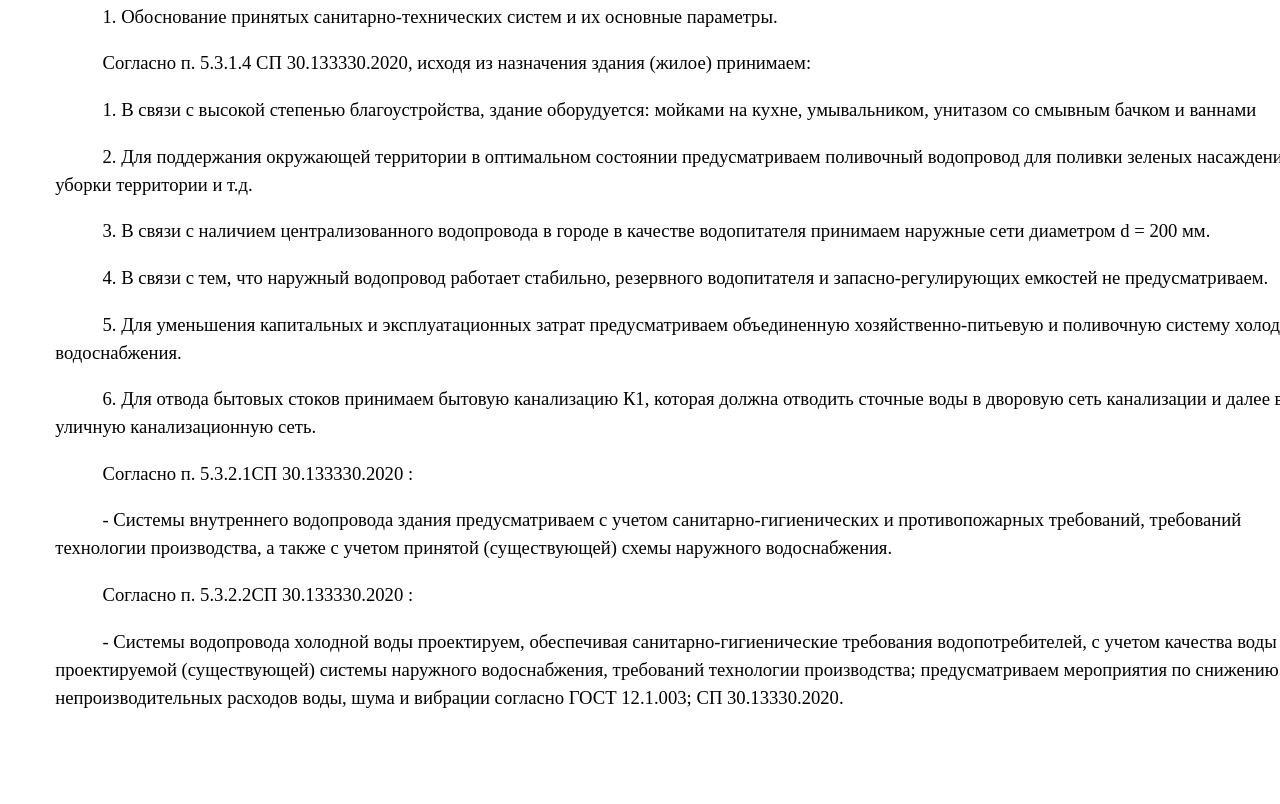
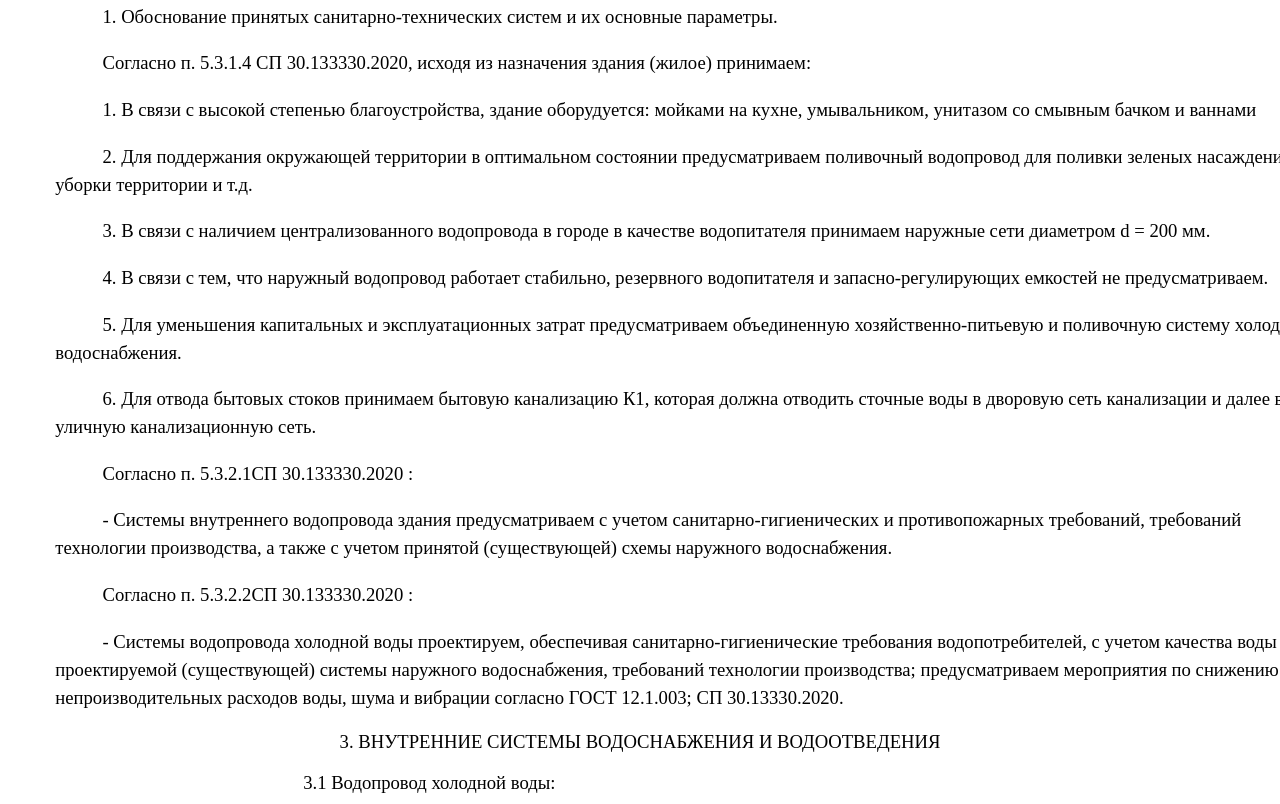
Before and after one commit to PlayaPeace/water, a plain HTML site: page index.html in a window 1280 px wide. Shown: the part 788-1592 px from the top of the page. Before the commit the page ends 1518 px from the top, so only its background shows below. Drawn offline with Linux system fonts and the light colour scheme.

Commit message:
add subchapter style

```diff
--- a/index.html
+++ b/index.html
@@ -10,9 +10,9 @@
 
 <h1 class="chapter-heading">
     <a name="_Toc211027131" class="chapter-anchor">
-        <span class="chapter-number">2</span>
+        <span class="chapter-number">2.</span>
     </a>
-    <span class="chapter-title">. ВВЕДЕНИЕ</span>
+    <span class="chapter-title">ВВЕДЕНИЕ</span>
 </h1>
 
 <p class="mso-normal">
@@ -145,5 +145,23 @@
     </span>
 </p>
 
+<div class="content-container">
+    <h1 class="chapter-heading">
+        <a name="_Toc211027132" class="chapter-anchor">
+            <span class="chapter-number">3.</span>
+        </a>
+        <span class="chapter-title">ВНУТРЕННИЕ СИСТЕМЫ ВОДОСНАБЖЕНИЯ И ВОДООТВЕДЕНИЯ</span>
+    </h1>
+
+    <div class="subchapter-container">
+        <h2 class="subchapter-heading">
+            <a name="_Toc211027133" class="chapter-anchor">
+                <span class="chapter-number">3.1</span>
+            </a>
+            <span class="chapter-title"> Водопровод холодной воды:</span>
+        </h2>
+    </div>
+</div>
+
 </body>
 </html>
--- a/styles.css
+++ b/styles.css
@@ -31,6 +31,27 @@
     color: black;
     font-weight: normal
 }
+
+.subchapter-heading {
+    text-align: left;
+    font-family: 'Times New Roman', serif;
+    font-size: 14pt;
+    margin: 15px 0 10px 20px;
+}
+
+/* Основной контейнер для выравнивания по центру страницы */
+.content-container {
+    max-width: 210mm; /* Ширина как у А4 */
+    margin: 0 auto;
+    padding: 0 20px;
+    text-align: center;
+}
+
+/* Контейнер для подпунктов с отступом */
+.subchapter-container {
+    margin-left: 40px; /* Отступ для подпунктов */
+}
+
 .mso-normal {
     font-family: 'Times New Roman', serif;
     font-size: 14pt;
```
